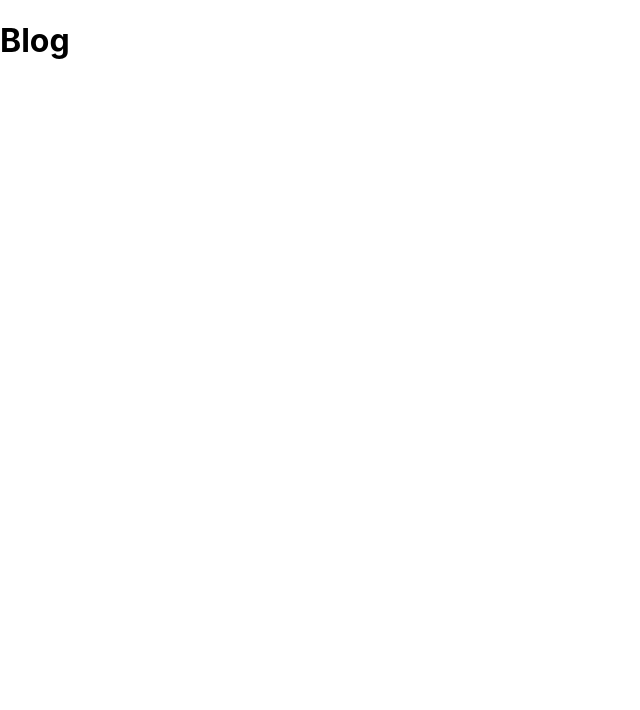
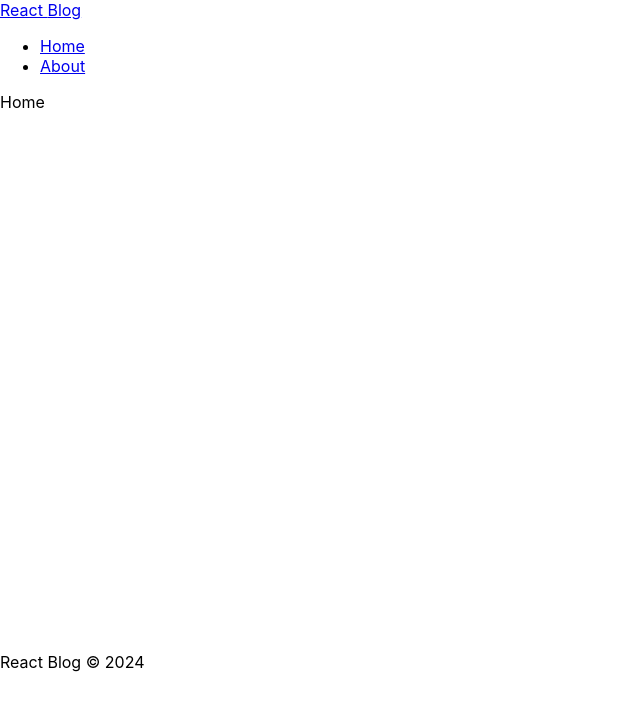
Before and after one commit to luizsett7/react-blog, a React (Create React App) app: page / in a window 1280 px wide. Shown: the top 710 px of the page, without its empty margins (0-640 px from the left). Built offline with nearby package versions, Linux system fonts and the light colour scheme.

Commit message:
pages and components added

```diff
--- a/package.json
+++ b/package.json
@@ -9,6 +9,7 @@
     "firebase": "^11.0.1",
     "react": "^18.3.1",
     "react-dom": "^18.3.1",
+    "react-router-dom": "^6.27.0",
     "react-scripts": "5.0.1",
     "web-vitals": "^2.1.4"
   },
--- a/src/App.js
+++ b/src/App.js
@@ -1,9 +1,24 @@
 import './App.css';
+
+import { BrowserRouter, Routes, Route, Navigate } from 'react-router-dom'
+import Home from './pages/Home/Home';
+import About from './pages/About/About';
+import Navbar from './components/Navbar';
+import Footer from './components/Footer';
 
 function App() {
   return (
     <div className="App">
-      <h1>Blog</h1>
+      <BrowserRouter>
+      <Navbar />
+        <div className='container'>
+          <Routes>
+            <Route path='/' element={<Home />} />
+            <Route path='/about' element={<About />} />
+          </Routes>
+        </div>
+        <Footer />
+      </BrowserRouter>
     </div>
   );
 }
--- /dev/null
+++ b/src/components/Footer.jsx
@@ -0,0 +1,9 @@
+import React from 'react'
+
+const Footer = () => {
+  return <footer>
+    <p>React Blog &copy; 2024</p>
+  </footer>
+}
+
+export default Footer
--- /dev/null
+++ b/src/components/Navbar.jsx
@@ -0,0 +1,21 @@
+import { NavLink } from "react-router-dom"
+
+import styles from "./Navbar.module.css"
+
+const Navbar = () => {
+  return <nav>
+    <NavLink to="/">
+        React <span>Blog</span>
+    </NavLink>
+    <ul>
+        <li>
+            <NavLink to="/">Home</NavLink>
+        </li>
+        <li>
+            <NavLink to="/about">About</NavLink>
+        </li>
+    </ul>
+    </nav>
+}
+
+export default Navbar
--- /dev/null
+++ b/src/pages/About/About.jsx
@@ -0,0 +1,9 @@
+import styles from "./About.module.css"
+
+const About = () => {
+  return (
+    <div>About</div>
+  )
+}
+
+export default About
--- /dev/null
+++ b/src/pages/Home/Home.jsx
@@ -0,0 +1,9 @@
+import styles from "./Home.module.css"
+
+const Home = () => {
+  return (
+    <div>Home</div>
+  )
+}
+
+export default Home
```
Also changed, not shown: src/components/Navbar.module.css (added), src/pages/About/About.module.css (added), src/pages/Home/Home.module.css (added), 2 other files (tests, documents, lock files or other folders).
